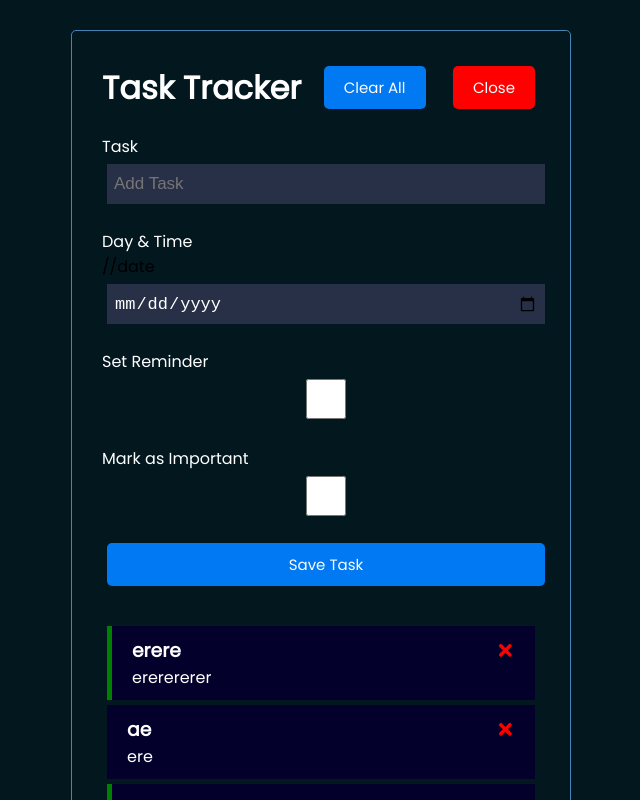
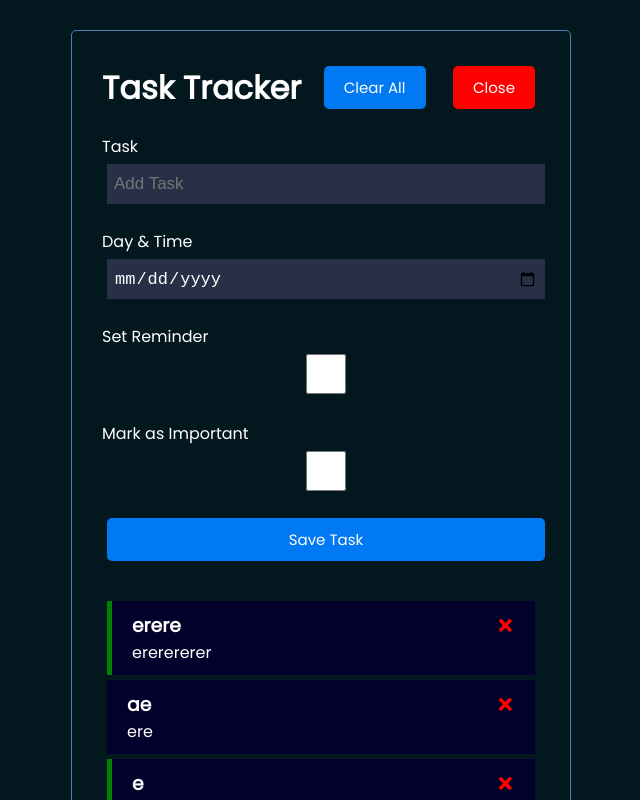
Before and after one commit to patrickzhou1234/TaskTracker, a React (Create React App) app: page / in a window 1280 px wide. Shown: the top 800 px of the page, without its empty margins (319-959 px from the left). Built offline with nearby package versions, Linux system fonts and the light colour scheme; data requests are answered from the project's data file; the HTML template or start-up script is replaced by a standard one.

Commit message:
Change input type to date

```diff
--- a/src/components/AddTask.js
+++ b/src/components/AddTask.js
@@ -31,7 +31,6 @@ const AddTask = ({ onAdd }) => {
         </div>
         <div className='form-control'>
             <label>Day & Time</label>
-//date
             <input type="date" placeholder='Add Day' value={day} onChange={(e) => setDay(e.target.value)} />
         </div>
         <div className='form-control'>
```
